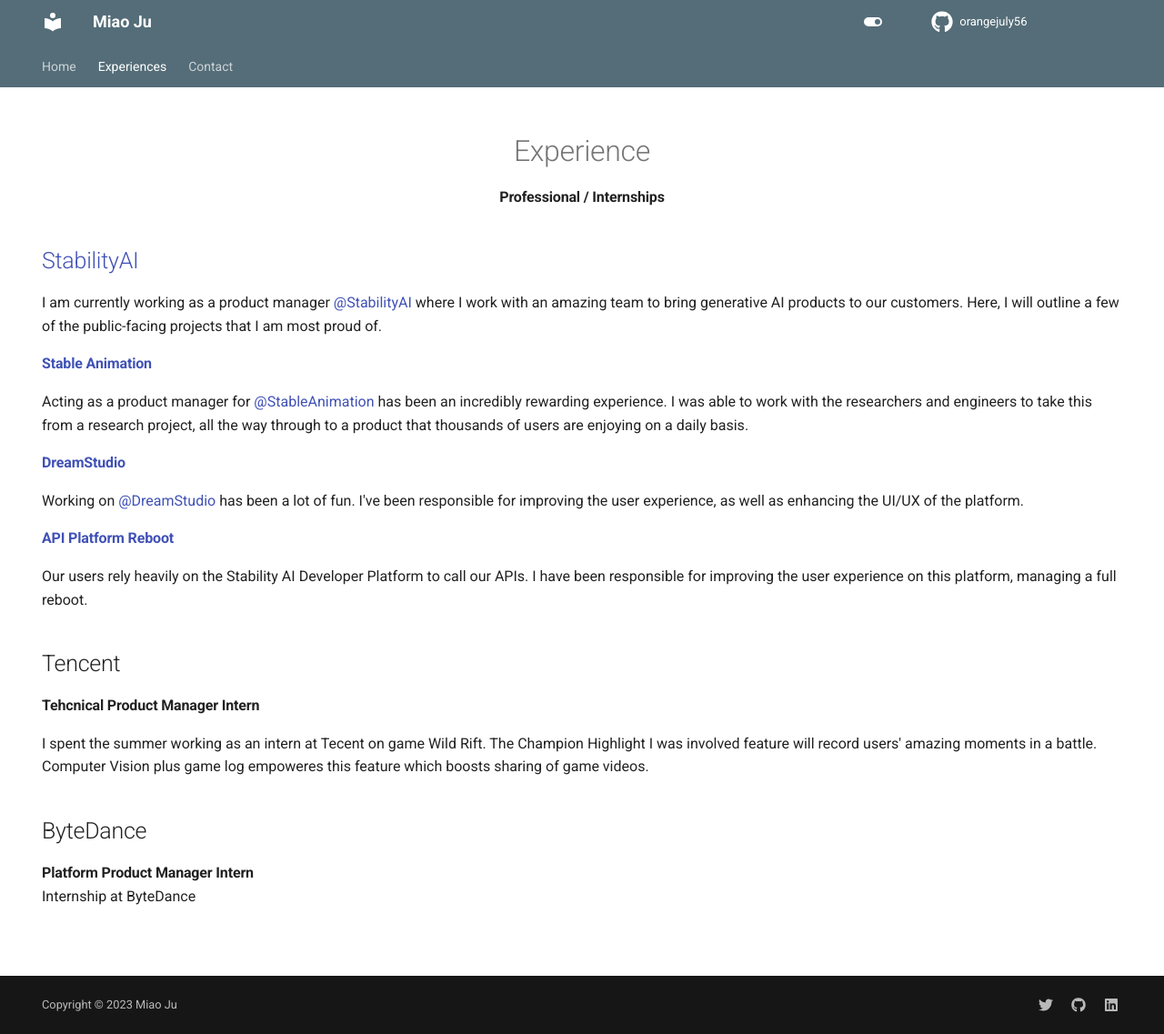
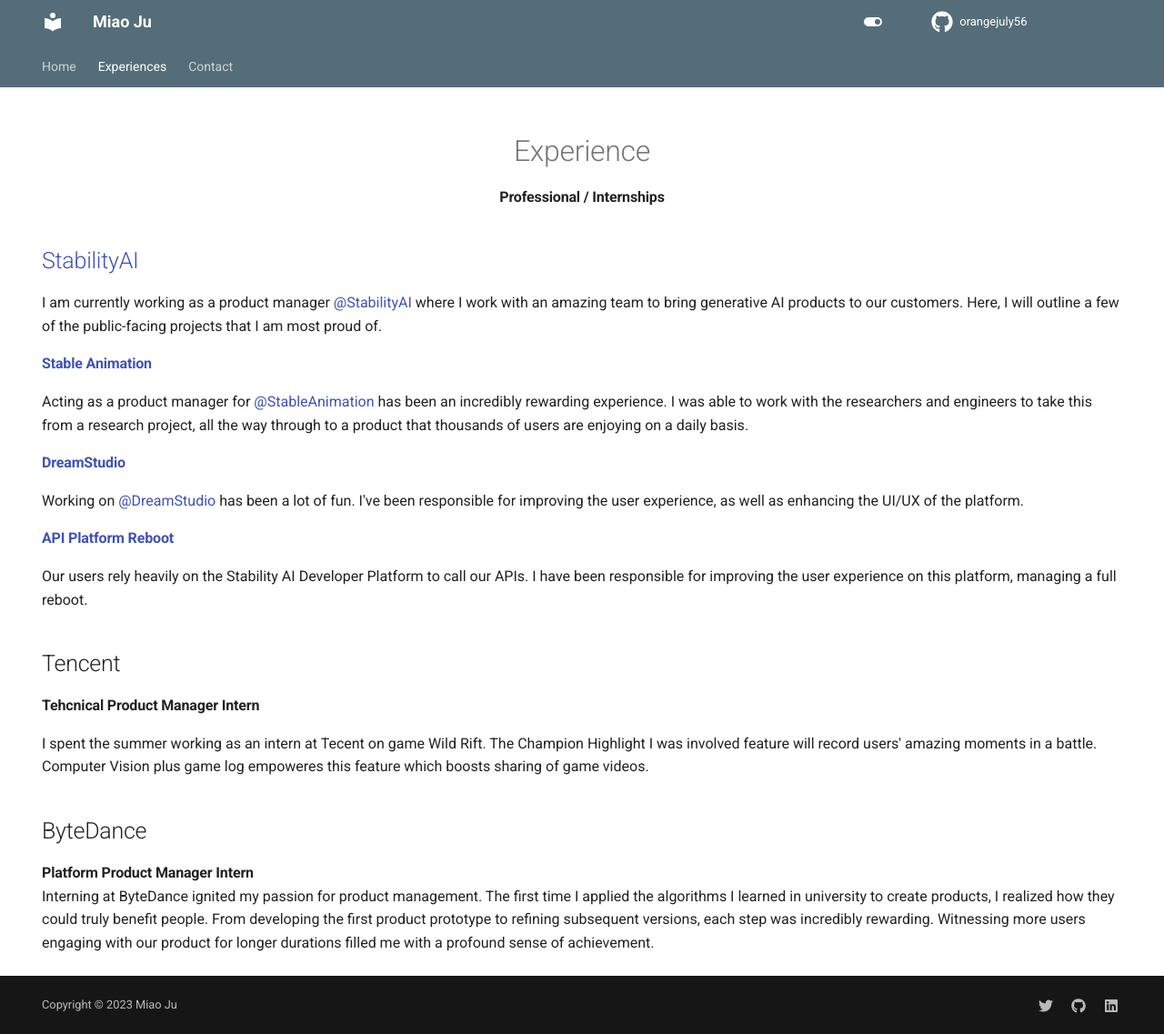
Before and after one commit to miao-ju/miao-ju.github.io, an MkDocs documentation site: the page built from docs/experience.md, in a window 1280 px wide and 1137 px high. Shown: the whole window at 91% size. Built offline with MkDocs 1.6.1 and Material for MkDocs 9.7.7, drawn with Linux system fonts in a browser that asks for light colours.

Commit message:
Intern experience and intro

```diff
--- a/docs/experience.md
+++ b/docs/experience.md
@@ -35,4 +35,4 @@
 <h2 class="nopad">ByteDance</h1>
 <h4 class="nopad">Platform Product Manager Intern</h4>
 
-Internship at ByteDance
+Interning at ByteDance ignited my passion for product management. The first time I applied the algorithms I learned in university to create products, I realized how they could truly benefit people. From developing the first product prototype to refining subsequent versions, each step was incredibly rewarding. Witnessing more users engaging with our product for longer durations filled me with a profound sense of achievement.
```
Also changed, not shown: docs/index.md (+1 -1 lines), 1 other file.
